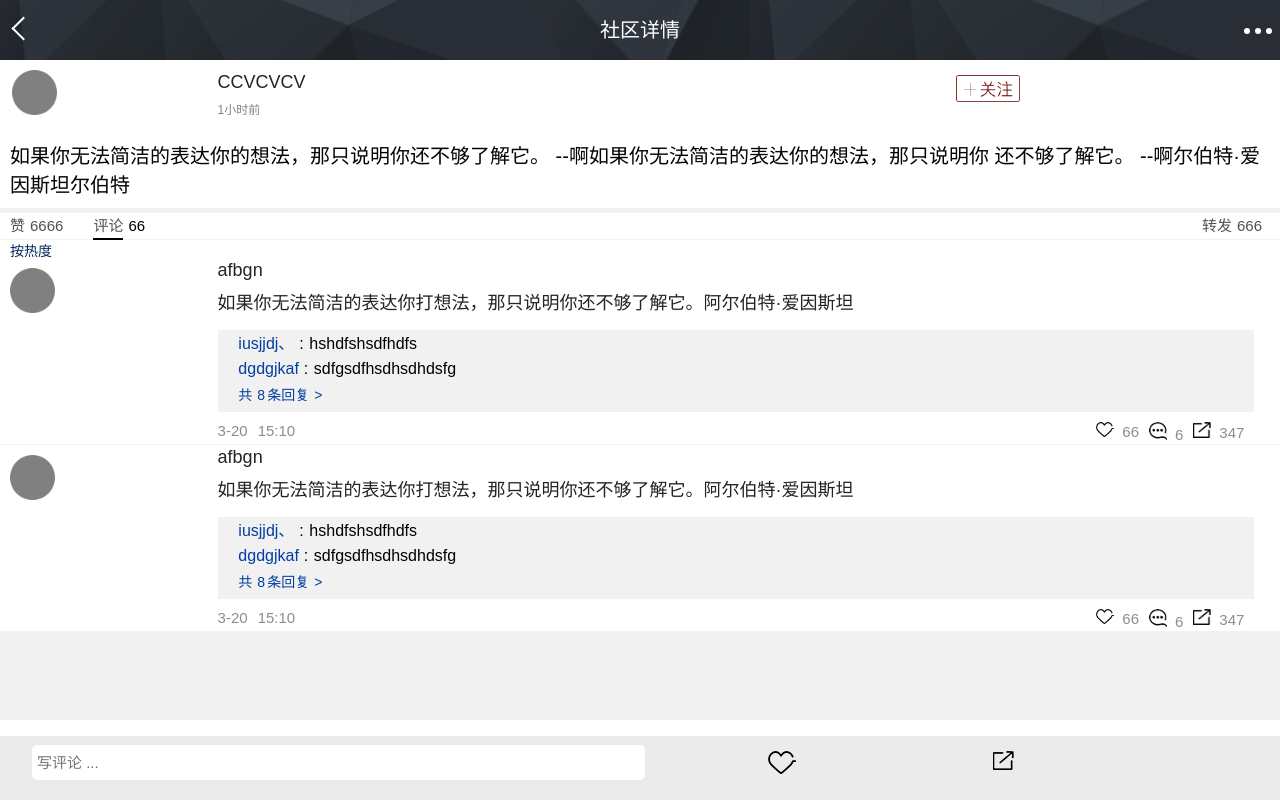
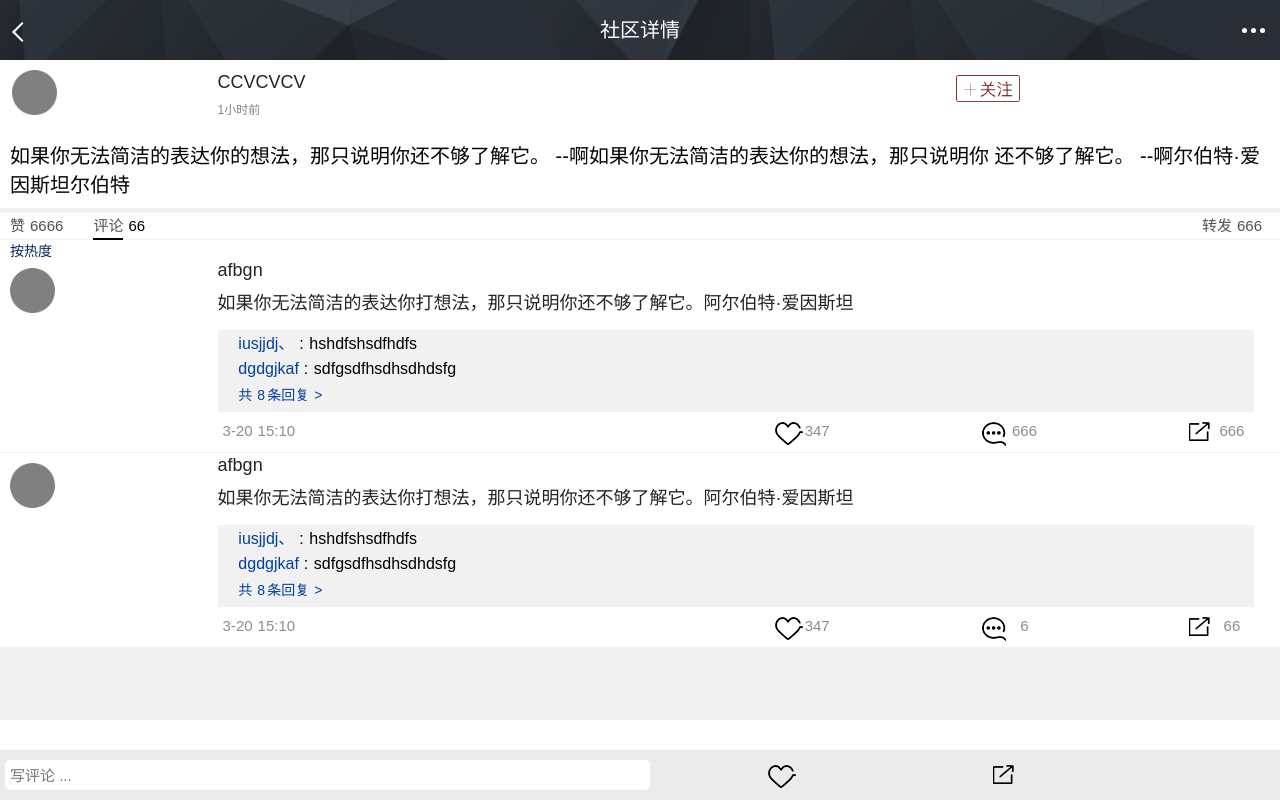
Before and after one commit to lconline2005/blackpepper, a plain HTML site: page html/CommunityDetails.html in a window 1280 px wide. Drawn offline with Linux system fonts and the light colour scheme.

Commit message:
第一次提交

```diff
--- a/html/CommunityDetails.html
+++ b/html/CommunityDetails.html
@@ -40,9 +40,9 @@
           .section .left>i{
             position: absolute;
             left: 15px;
-            top:20px;
-            width: 15px;
-            height: 15px;
+            top:25px;
+            width: 12px;
+            height: 12px;
             border: 2px solid #fff;
             border-top: none;
             border-right: none;
@@ -51,13 +51,13 @@
           .section .right ul li{
             float:right;
             background: #fff;
-            width: 6px;
-            height:6px;
+            width: 5px;
+            height:5px;
             border-radius: 50%;
             position: relative;
-            right:8px;
+            right:15px;
             top:28px;
-            margin-left: 5px;
+            margin-left: 4px;
           }
           /*section end*/
           /*header*/
@@ -233,63 +233,76 @@
             width: 5px;
             margin: 0 5px 0 5px;
           }
+
           .main .text .right .foot{
+            position: relative;
             margin-top: 10px;
             width: 100%;
-            height:22px;
+            height:30px;
           }
-          .main .text .right .foot .tk{
-            float: left;
+          .main .text .right .foot div{
+            height: 100%;
           }
           .main .text .right .foot .f{
-            width: 50%;
             font-size: 15px;
             color: #8d8d8d;
-          }
-          .main .text .right .foot .left{
-            width: 32%;
-          }
-          .main .text .right .foot .right{
-            width: 68%;
+            float: left;
+            text-align: center;
           }
           .main .text .right .foot .left .date{
-            margin-left: 10px;
+            position: absolute;
+            left: 5px;
           }
-          .main .text .right .foot .right .lts{
-            float: right;
-            margin-right: 10px;
+          .main .text .right .foot .left .time{
+            position: absolute;
+            left:40px;
           }
-          .main .text .right .foot .right .lts img{
-            width: 18px;
-            margin-right: 8px;
+          .main .text .right .foot .right .like{
+            position: absolute;
+            right: 40%;
+            background: url('../icon/comment_details/details_12.png') no-repeat;
+            padding-left: 20px;
+            width: 45px;
+          }
+          .main .text .right .foot .right .talk{
+            position: absolute;
+            right: 20%;
+            background: url('../icon/comment_details/details_14.png') no-repeat;
+            padding-left: 20px;
+            width: 45px;
+          }
+          .main .text .right .foot .right .share{
+            position: absolute;
+            right: 0%;
+            background: url('../icon/comment_details/details_13.png') no-repeat;
+            padding-left: 20px;
+            width: 45px;
+          }
+          @media screen and (max-width: 360px){
+            .main .text .right .foot .right .like{width: 38px;}
+            .main .text .right .foot .right .talk{width: 38px;}
+            .main .text .right .foot .right .share{width: 38px;}
           }
           /*main end*/
 
           /*footer*/
           .footer{
+            position: fixed;
             width: 100%;
-            height: 8%;
-            position: fixed;
+            height: 50px;
             bottom: 0;
             background-color: #ebebeb;
           }
-          .footer .main{
-            width: 95%;
-            margin: 9px auto 0;
-          }
           .footer .main .input{
+            position: absolute;
             width: 50%;
-            height: 35px;
-            float: left;
+            height: 60%;
             font-size: 15px;
-            line-height: 35px;
             background-color: #ffffff;
             border-radius: 5px;
+            top:20%;
+            left: 5px;
             padding-left: 5px;
-          }
-          .footer .main .input input{
-            width:100%;
-            outline:none;
           }
           .footer .main .like{
             position:absolute;
@@ -344,7 +357,7 @@
     <!-- header end -->
 
     <!-- main -->
-      <div class="main">
+      <div class="main" style="padding-bottom:30px;">
         <div class="menu">
           <div class="left"><div>赞</div>6666</div>
           <div class="mid"><div>评论</div>66</div>
@@ -365,14 +378,14 @@
               </div>
             </div>
             <div class="foot">
-              <div class="left f tk">
-                <div class="tk">3-20</div>
-                <div class="tk date">15:10</div>
+              <div class="left f">
+                <div class="date">3-20</div>
+                <div class="time">15:10</div>
               </div>
-              <div class="right f tk">
-                <div class="tk lts"><img src="../icon/comment_details/details_13.png" alt="">347</div>
-                <div class="tk lts t"><img src="../icon/comment_details/details_14.png" alt="">6</div>
-                <div class="tk lts"><img src="../icon/comment_details/details_12.png" alt="">66</div>
+              <div class="right f">
+                <div class="like">347</div>
+                <div class="talk">666</div>
+                <div class="share">666</div>
               </div>
             </div>
           </div>
@@ -391,18 +404,19 @@
               </div>
             </div>
             <div class="foot">
-              <div class="left f tk">
-                <div class="tk">3-20</div>
-                <div class="tk date">15:10</div>
+              <div class="left f">
+                <div class="date">3-20</div>
+                <div class="time">15:10</div>
               </div>
-              <div class="right f tk">
-                <div class="tk lts"><img src="../icon/comment_details/details_13.png" alt="">347</div>
-                <div class="tk lts t"><img src="../icon/comment_details/details_14.png" alt="">6</div>
-                <div class="tk lts"><img src="../icon/comment_details/details_12.png" alt="">66</div>
+              <div class="right f">
+                <div class="like">347</div>
+                <div class="talk">6</div>
+                <div class="share">66</div>
               </div>
             </div>
           </div>
         </div>
+
 
         </div>
 
@@ -414,7 +428,7 @@
     <!-- footer -->
       <div class="footer">
         <div class="main">
-          <div class="input li"><input type="text" name="" value="" placeholder="写评论 ..."></div>
+          <input class="input" type="text" name="" value="" placeholder="写评论 ...">
           <div class="like li"></div>
           <div class="share li"></div>
         </div>
```
Also changed, not shown: html/Agreement.html (+3 -3 lines), html/ArticalDetails.html (+2 -2 lines), html/BindingCellPhone.html (+3 -3 lines), html/CommunityCommentDetails.html (+14 -16 lines), html/DeviceShare.html (+4 -4 lines), html/Discovery.html (+83 -49 lines), html/Inform.html (+3 -3 lines), html/MyCollection.html (+3 -3 lines), html/MyReport.html (+3 -3 lines), html/Set.html (+5 -5 lines), html/SuggestionFeedback.html (+3 -3 lines).
